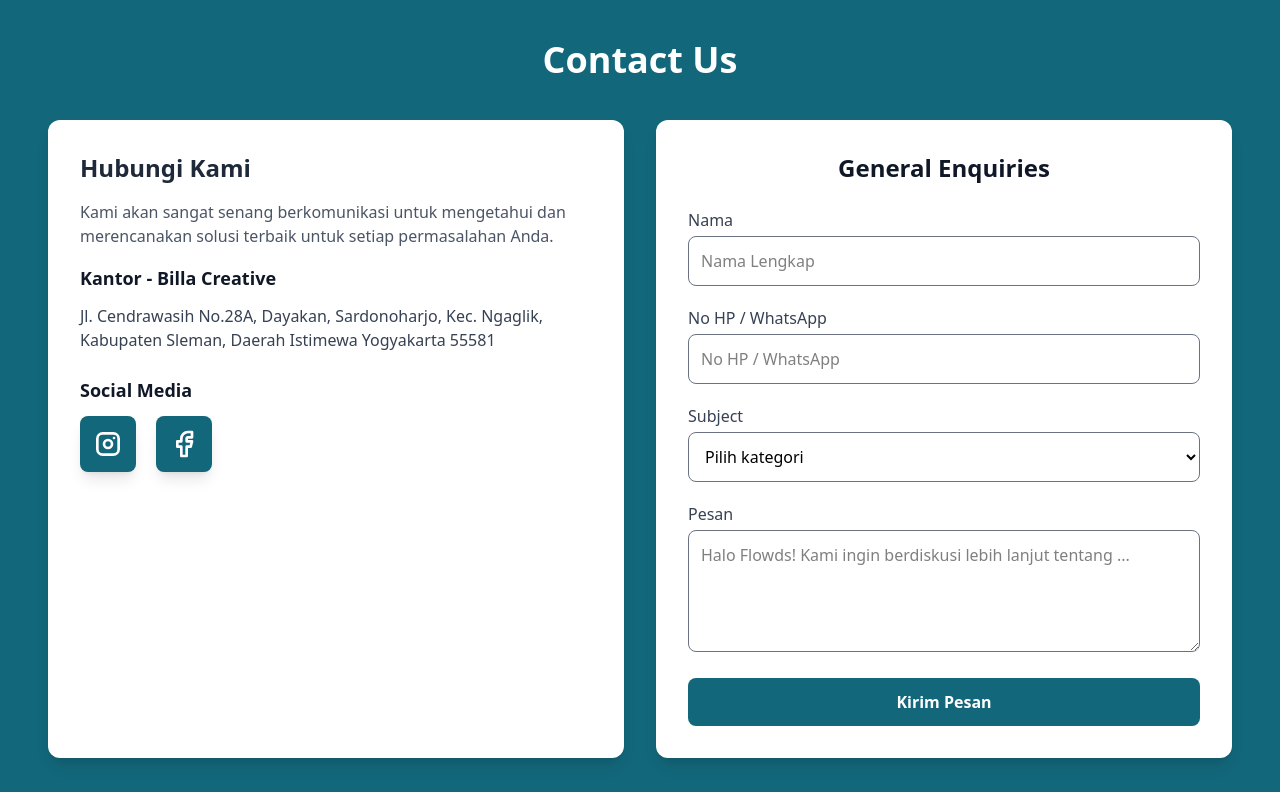
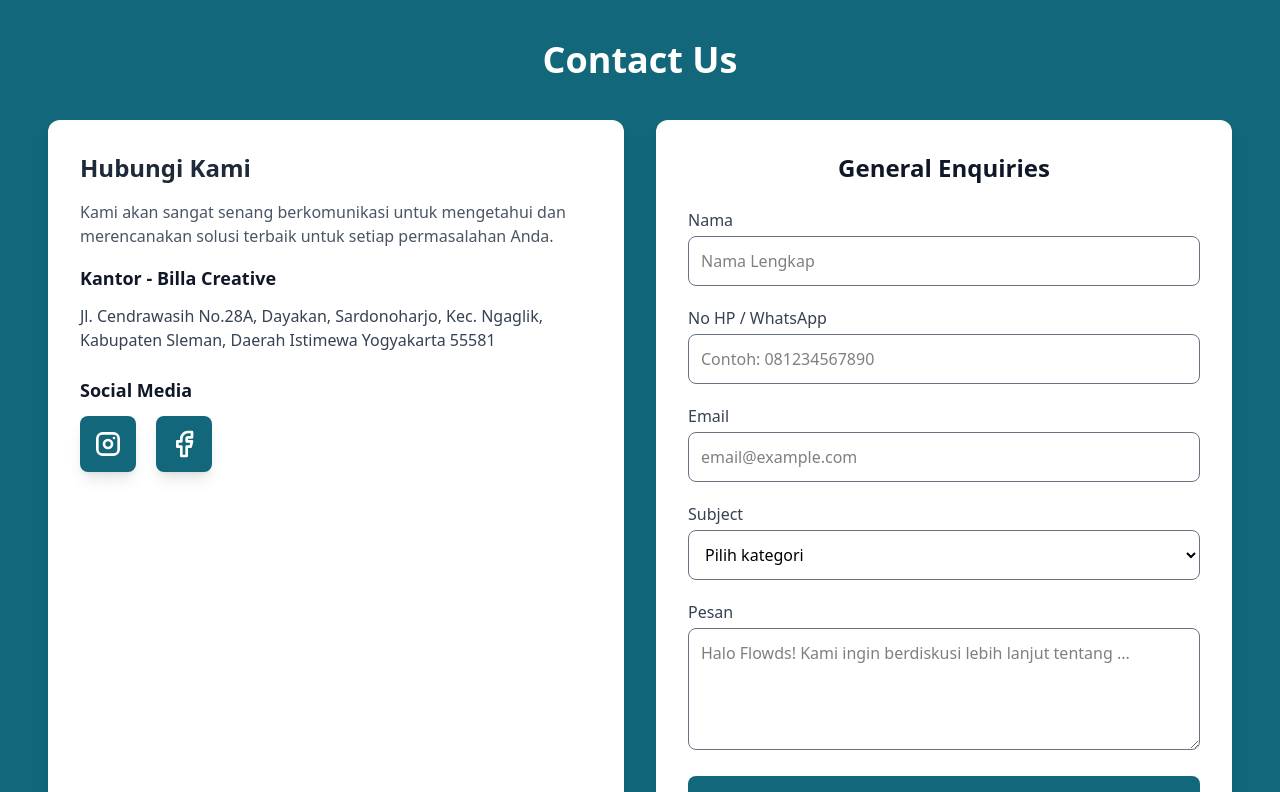
Before and after one commit to fauzibahar/web-flowds, a React (Vite) app in the folder frontend/: page / in a window 1280 px wide. Shown: the part 3480-4272 px from the top of the page. Built offline with nearby package versions, Linux system fonts and the light colour scheme.

Commit message:
feat: kirim email

```diff
--- a/frontend/src/components/Contact.jsx
+++ b/frontend/src/components/Contact.jsx
@@ -1,152 +1,212 @@
 import { useRef, useState } from 'react';
 import emailjs from '@emailjs/browser';
-import { IconBrandInstagram } from '@tabler/icons-react';
-import { IconBrandFacebook } from '@tabler/icons-react';
+import { IconBrandInstagram, IconBrandFacebook } from '@tabler/icons-react';
 import { Bounce, toast } from 'react-toastify';
+import { LoaderCircle } from 'lucide-react';
+
+// Konstanta dari environment variable
+const EMAILJS_SERVICE_ID = import.meta.env.VITE_EMAILJS_SERVICE_ID;
+const EMAILJS_TEMPLATE_ID = import.meta.env.VITE_EMAILJS_TEMPLATE_ID;
+const EMAILJS_PUBLIC_KEY = import.meta.env.VITE_EMAILJS_PUBLIC_KEY;
 
 const Contact = () => {
   const [formData, setFormData] = useState({
     name: '',
     phone: '',
+    email: '',
+    subject: '',
+    message: '',
+  });
+  const [isSubmitting, setIsSubmitting] = useState(false);
+  const form = useRef();
+
+  const validatePhone = (phone) => {
+    const phoneRegex = /^([0-9]{10,15})$/;
+    return phoneRegex.test(phone);
+  };
+
+  const handleChange = (e) => {
+    const { name, value } = e.target;
+    setFormData((prev) => ({
+      ...prev,
+      [name]: value,
+    }));
+  };
+
+  const handleSubmit = async (e) => {
+    e.preventDefault();
+
+    if (!validatePhone(formData.phone)) {
+      toast.error('Format nomor telepon tidak valid!');
+      return;
+    }
+
+    if (isSubmitting) return;
+
+    try {
+      setIsSubmitting(true);
+
+      await emailjs.sendForm(
+        EMAILJS_SERVICE_ID,
+        EMAILJS_TEMPLATE_ID,
+        form.current,
+        EMAILJS_PUBLIC_KEY
+      );
+
+      setFormData({
+        name: '',
+        phone: '',
+        email: '',
         subject: '',
         message: '',
       });
 
-  const form = useRef();
-
-  const handleChange = (e) => {
-    setFormData({
-      ...formData,
-      [e.target.name]: e.target.value,
-    });
-  };
-
-  const handleSubmit = (e) => {
-    e.preventDefault();
-
-    emailjs
-      .sendForm(
-        'service_ikytgmd',
-        'template_4cm7mh8',
-        form.current,
-        '5y_UFaCAU3ZBs0Xjk'
-      )
-      .then(
-        () => {
-          setFormData({
-            name: '',
-            phone: '',
-            subject: '',
-            message: '',
-          });
-          toast.success('Message sent successfully!', {
+      toast.success('Pesan berhasil terkirim!', {
         position: 'top-center',
         autoClose: 5000,
         hideProgressBar: false,
-            closeOnClick: false,
+        closeOnClick: true,
         pauseOnHover: true,
         draggable: true,
         progress: undefined,
         theme: 'colored',
         transition: Bounce,
       });
-        },
-        (error) => {
-          toast.error('Error sending message, please try again!', {
+    } catch (error) {
+      toast.error('Gagal mengirim pesan, silakan coba lagi!', {
         position: 'top-center',
         autoClose: 5000,
         hideProgressBar: false,
-            closeOnClick: false,
+        closeOnClick: true,
         pauseOnHover: true,
         draggable: true,
         progress: undefined,
         theme: 'colored',
         transition: Bounce,
       });
+    } finally {
+      setIsSubmitting(false);
     }
-      );
   };
 
   return (
-    <section id="contact" className="bg-[#13677A] py-18 md:py-24">
+    <main id="contact" className="bg-[#13677A] py-16 md:py-24">
       <div className="container mx-auto px-6 md:px-12">
+        <header>
           <h1 className="text-center text-4xl font-bold text-white mb-10">
             Contact Us
           </h1>
+        </header>
+
         <div className="grid grid-cols-1 lg:grid-cols-2 gap-8">
-          {/* Informasi Kontak */}
-          <div className="bg-white p-8 rounded-xl shadow-lg">
-            <h3 className="text-2xl font-semibold text-gray-800 mb-4">
+          {/* Contact Information Section */}
+          <article className="bg-white p-8 rounded-xl shadow-lg">
+            <header>
+              <h2 className="text-2xl font-semibold text-gray-800 mb-4">
                 Hubungi Kami
-            </h3>
-            <p className="text-gray-600 mb-4">
+              </h2>
+            </header>
+
+            <div className="text-gray-600 mb-4">
+              <p>
                 Kami akan sangat senang berkomunikasi untuk mengetahui dan
                 merencanakan solusi terbaik untuk setiap permasalahan Anda.
               </p>
-            <div className="text-gray-700 space-y-3 mb-6">
-              <p className="font-semibold text-lg text-gray-900">
+            </div>
+
+            <address className="text-gray-700 space-y-3 mb-6 not-italic">
+              <h3 className="font-semibold text-lg text-gray-900">
                 Kantor - Billa Creative
-              </p>
+              </h3>
               <p className="text-gray-700">
                 Jl. Cendrawasih No.28A, Dayakan, Sardonoharjo, Kec. Ngaglik,
                 Kabupaten Sleman, Daerah Istimewa Yogyakarta 55581
               </p>
-            </div>
+            </address>
 
-            {/* Social Media */}
-            <h4 className="font-semibold text-lg text-gray-900">
+            {/* Social Media Navigation */}
+            <nav aria-label="Social Media Links">
+              <h3 className="font-semibold text-lg text-gray-900">
                 Social Media
-            </h4>
-            <div className="flex gap-5 mt-3">
-              <div className="bg-[#13677A] p-3 rounded-lg transform transition-all duration-300 hover:scale-110 hover:bg-white text-white hover:text-[#13677A] flex items-center justify-center shadow-lg hover:shadow-xl hover:outline-1">
-                <a href="https://www.instagram.com/flowds.id/" target="_blank">
-                  <IconBrandInstagram stroke={2} width={32} height={32} />
-                </a>
-              </div>
-              <div className="bg-[#13677A] p-3 rounded-lg transform transition-all duration-300 hover:scale-110 hover:bg-white text-white hover:text-[#13677A] flex items-center justify-center shadow-lg hover:shadow-xl hover:outline-1">
-                <a href="https://www.facebook.com/flowds.id" target="_blank">
-                  <IconBrandFacebook stroke={2} width={32} height={32} />
-                </a>
-              </div>
-            </div>
-          </div>
+              </h3>
+              <ul className="flex gap-5 mt-3">
+                <li>
+                  <SocialMediaButton
+                    href="https://www.instagram.com/flowds.id/"
+                    icon={<IconBrandInstagram width={32} height={32} />}
+                    label="Instagram"
+                  />
+                </li>
+                <li>
+                  <SocialMediaButton
+                    href="https://www.facebook.com/flowds.id"
+                    icon={<IconBrandFacebook width={32} height={32} />}
+                    label="Facebook"
+                  />
+                </li>
+              </ul>
+            </nav>
+          </article>
 
-          {/* Formulir Kontak */}
-          <div className="bg-white p-8 rounded-xl shadow-lg">
+          {/* Contact Form Section */}
+          <article className="bg-white p-8 rounded-xl shadow-lg">
+            <header>
               <h2 className="text-2xl font-bold mb-6 text-center text-gray-900">
                 General Enquiries
               </h2>
-            <form ref={form} className="space-y-5" onSubmit={handleSubmit}>
-              <div>
-                <label className="block text-gray-700 font-medium mb-1">
-                  Nama
-                </label>
-                <input
+            </header>
+
+            <form
+              ref={form}
+              className="space-y-5"
+              onSubmit={handleSubmit}
+              aria-label="Contact form"
+            >
+              <FormField
+                label="Nama"
+                name="name"
                 type="text"
-                  name="name"
                 placeholder="Nama Lengkap"
-                  required
                 value={formData.name}
                 onChange={handleChange}
-                  className="w-full p-3 border border-gray-500 rounded-lg focus:border-transparent focus:ring focus:ring-[#13677A] outline-none"
+                maxLength={100}
+                required
+                aria-required="true"
               />
-              </div>
-              <div>
-                <label className="block text-gray-700 font-medium mb-1">
-                  No HP / WhatsApp
-                </label>
-                <input
+              <FormField
+                label="No HP / WhatsApp"
+                name="phone"
                 type="tel"
-                  name="phone"
-                  placeholder="No HP / WhatsApp"
-                  required
+                placeholder="Contoh: 081234567890"
                 value={formData.phone}
                 onChange={handleChange}
-                  className="w-full p-3 border border-gray-500 rounded-lg focus:border-transparent focus:ring focus:ring-[#13677A] outline-none"
+                maxLength={15}
+                required
+                aria-required="true"
+                pattern="[0-9]{10,15}"
+                aria-describedby="phone-hint"
               />
+              <div id="phone-hint" className="sr-only">
+                Masukkan nomor telepon antara 10-15 digit
               </div>
-              <div>
-                <label className="block text-gray-700 font-medium mb-1">
+
+              <FormField
+                label="Email"
+                name="email"
+                type="email"
+                placeholder="email@example.com"
+                value={formData.email}
+                onChange={handleChange}
+                maxLength={100}
+                required
+                aria-required="true"
+              />
+
+              <div role="group" aria-labelledby="subject-label">
+                <label
+                  id="subject-label"
+                  className="block text-gray-700 font-medium mb-1"
+                >
                   Subject
                 </label>
                 <select
@@ -155,6 +215,7 @@ const Contact = () => {
                   value={formData.subject}
                   onChange={handleChange}
                   className="w-full p-3 border border-gray-500 rounded-lg focus:border-transparent focus:ring focus:ring-[#13677A] outline-none"
+                  aria-required="true"
                 >
                   <option value="">Pilih kategori</option>
                   <option value="Layanan">Layanan</option>
@@ -162,8 +223,12 @@ const Contact = () => {
                   <option value="Lainnya">Lainnya</option>
                 </select>
               </div>
-              <div>
-                <label className="block text-gray-700 font-medium mb-1">
+
+              <div role="group" aria-labelledby="message-label">
+                <label
+                  id="message-label"
+                  className="block text-gray-700 font-medium mb-1"
+                >
                   Pesan
                 </label>
                 <textarea
@@ -173,21 +238,75 @@ const Contact = () => {
                   onChange={handleChange}
                   className="w-full p-3 border border-gray-500 rounded-lg focus:border-transparent focus:ring focus:ring-[#13677A] outline-none"
                   rows="4"
+                  maxLength={1000}
                   placeholder="Halo Flowds! Kami ingin berdiskusi lebih lanjut tentang ..."
+                  aria-required="true"
                 />
               </div>
+
               <button
                 type="submit"
-                className="w-full bg-[#13677A] text-white py-3 rounded-lg hover:bg-white hover:text-[#13677A] hover:outline-1 transition font-semibold"
+                disabled={isSubmitting}
+                className="w-full bg-[#13677A] text-white py-3 rounded-lg hover:bg-white hover:text-[#13677A] hover:outline-1 transition font-semibold disabled:opacity-50 disabled:cursor-not-allowed flex justify-center items-center"
+                aria-busy={isSubmitting}
               >
-                Kirim Pesan
+                {isSubmitting ? (
+                  <LoaderCircle className="w-6 h-6 animate-spin" />
+                ) : (
+                  'Kirim Pesan'
+                )}
               </button>
             </form>
+          </article>
         </div>
       </div>
-      </div>
-    </section>
+    </main>
   );
 };
 
+// Components
+const SocialMediaButton = ({ href, icon, label }) => (
+  <a
+    href={href}
+    target="_blank"
+    rel="noopener noreferrer"
+    aria-label={label}
+    className="bg-[#13677A] p-3 rounded-lg transform transition-all duration-300 hover:scale-110 hover:bg-white text-white hover:text-[#13677A] flex items-center justify-center shadow-lg hover:shadow-xl hover:outline-1"
+  >
+    {icon}
+  </a>
+);
+
+const FormField = ({
+  label,
+  name,
+  type,
+  placeholder,
+  value,
+  onChange,
+  maxLength,
+  required,
+  ...props
+}) => (
+  <div role="group" aria-labelledby={`${name}-label`}>
+    <label
+      id={`${name}-label`}
+      className="block text-gray-700 font-medium mb-1"
+    >
+      {label}
+    </label>
+    <input
+      type={type}
+      name={name}
+      placeholder={placeholder}
+      required={required}
+      value={value}
+      onChange={onChange}
+      maxLength={maxLength}
+      className="w-full p-3 border border-gray-500 rounded-lg focus:border-transparent focus:ring focus:ring-[#13677A] outline-none"
+      {...props}
+    />
+  </div>
+);
+
 export default Contact;
```
Also changed, not shown: frontend/src/index.css (+12 -0 lines), 1 other file (tests, documents, lock files or other folders). Lines whose indentation alone changed are shown as unchanged.
